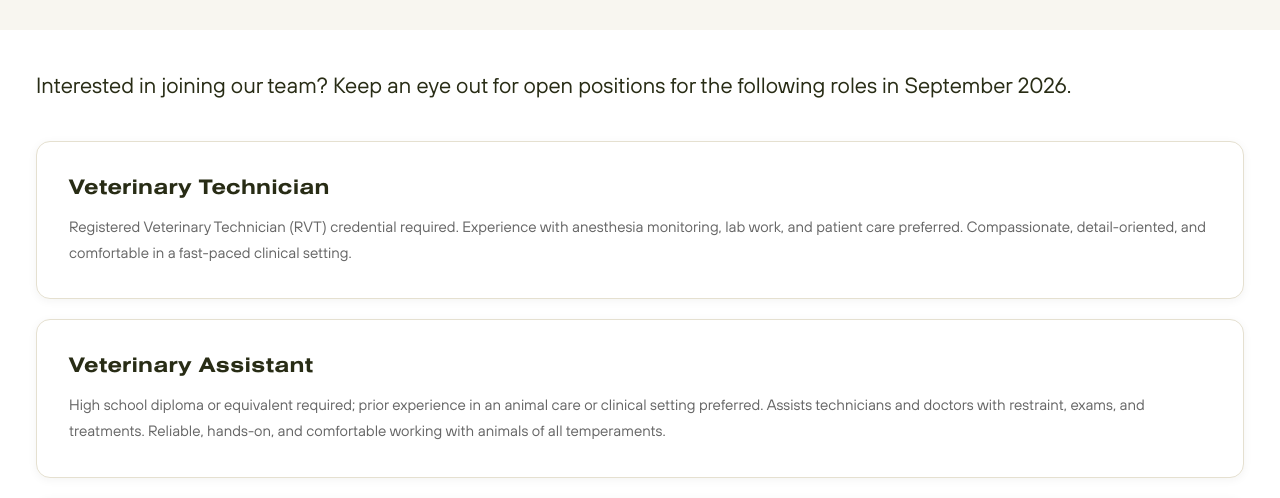
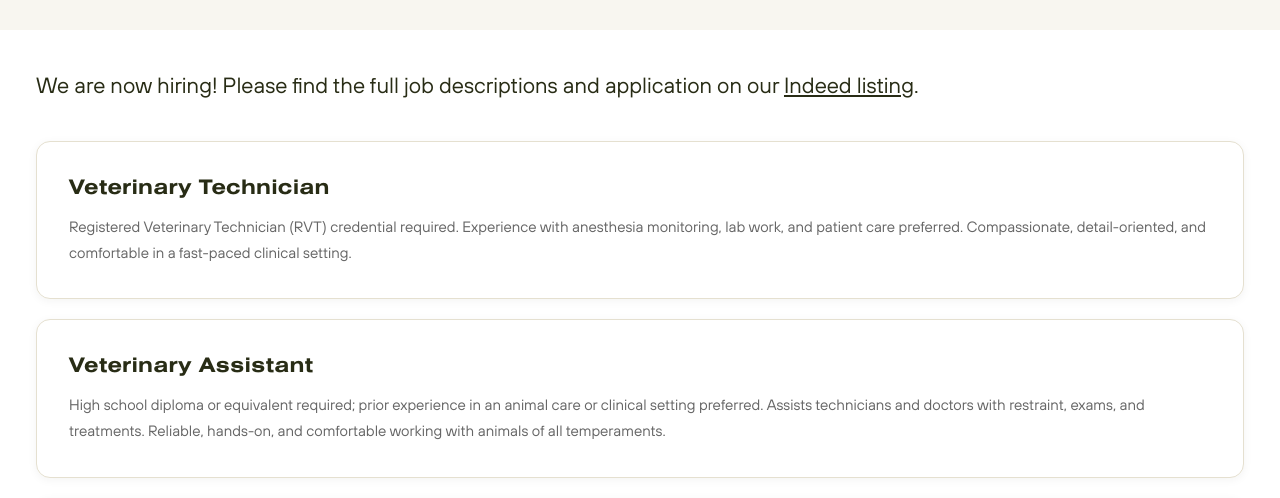
Before and after one commit to onacpg/hillside-website, a website: page careers.html in a window 1280 px wide. Shown: the part 278-776 px from the top of the page. Drawn offline with nearby package versions, Linux system fonts and the light colour scheme.

Commit message:
Point careers page at Indeed listing for open positions
Replace the "keep an eye out" placeholder copy with a "now hiring"
message linking to the Indeed job posting.

```diff
--- a/careers.html
+++ b/careers.html
@@ -894,7 +894,7 @@
 <section class="careers-list">
   <div class="careers-list-inner">
 
-    <p class="careers-intro">Interested in joining our team? Keep an eye out for open positions for the following roles in September 2026.</p>
+    <p class="careers-intro">We are now hiring! Please find the full job descriptions and application on our <a href="https://www.indeed.com/viewjob?jk=d1307002c09062b0&amp;from=shareddesktop_copy" target="_blank" rel="noopener" style="font-weight:700; text-decoration:underline;">Indeed listing</a>.</p>
 
     <div class="job-card">
       <h3>Veterinary Technician</h3>
```
